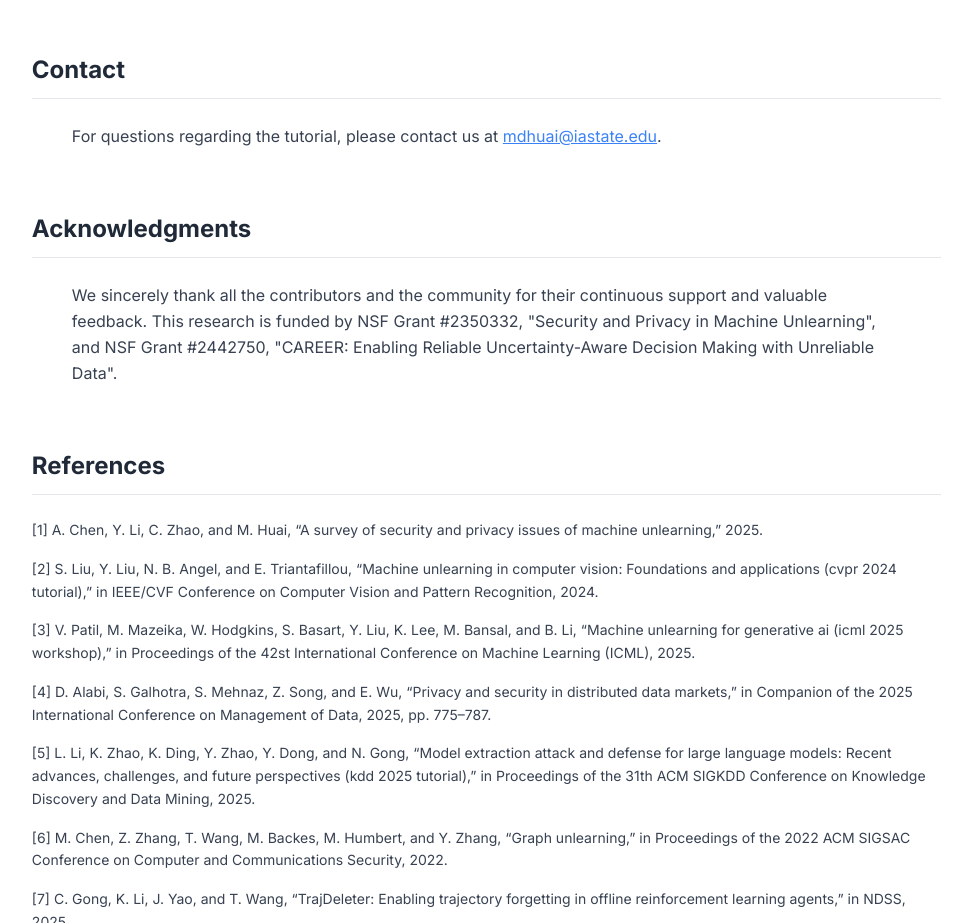
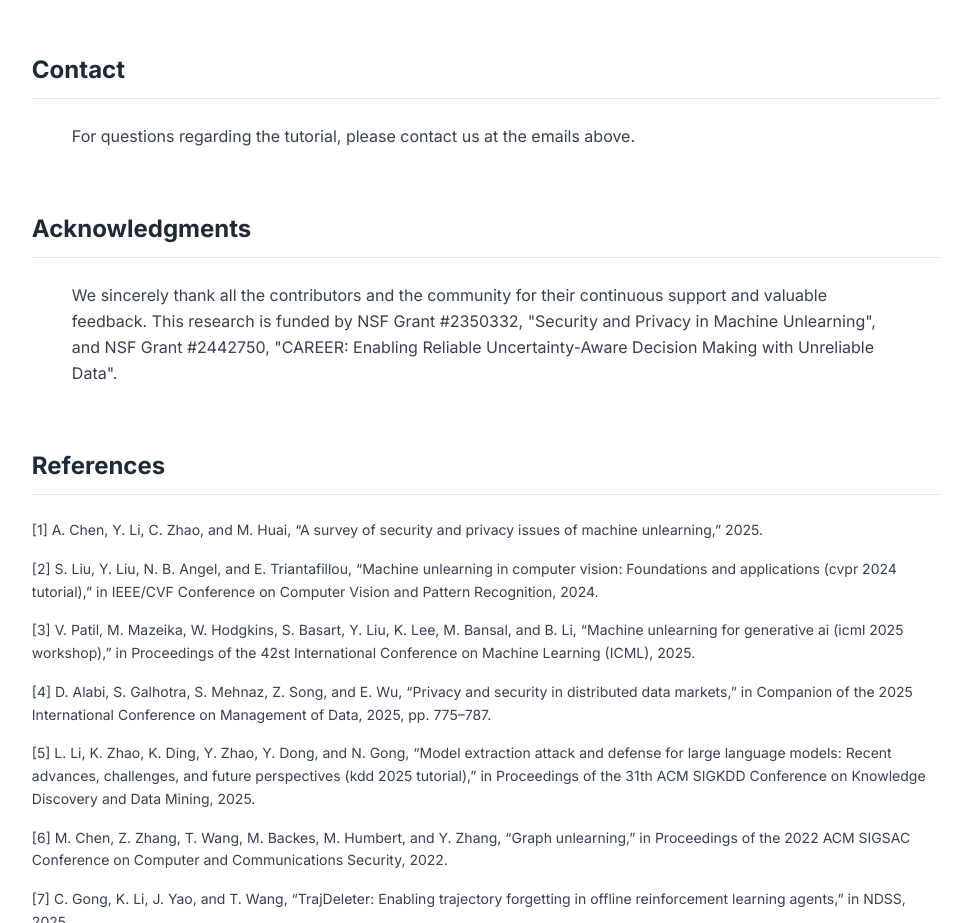
Before and after one commit to awzstm/awzstm.github.io, a plain HTML site: page Data_Security_and_Privacy_in_Machine_Unlearning_Tutorial/index.html in a window 1280 px wide. Shown: the part 3640-4563 px from the top of the page, without its empty margins (291-1247 px from the left). Drawn offline with nearby package versions, Linux system fonts and the light colour scheme.

Commit message:
Add files via upload

```diff
--- a/Data_Security_and_Privacy_in_Machine_Unlearning_Tutorial/index.html
+++ b/Data_Security_and_Privacy_in_Machine_Unlearning_Tutorial/index.html
@@ -253,7 +253,7 @@ Best Paper Runner-up for KDD 2020.</p>
 <section id="contact">
     <h2 class="text-2xl font-bold mb-6 border-b pb-3">Contact</h2>
     <p class="text-gray-700 leading-relaxed inbox-text">
-        For questions regarding the tutorial, please contact us at <a href="mailto:mdhuai@iastate.edu" class="text-blue-500 underline">mdhuai@iastate.edu</a>.
+        For questions regarding the tutorial, please contact us at the emails above.
     </p>
 </section>
 <section id="acknowledgments">
```
